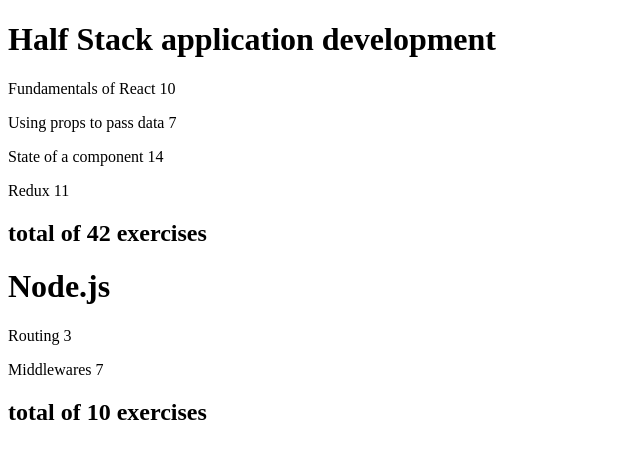
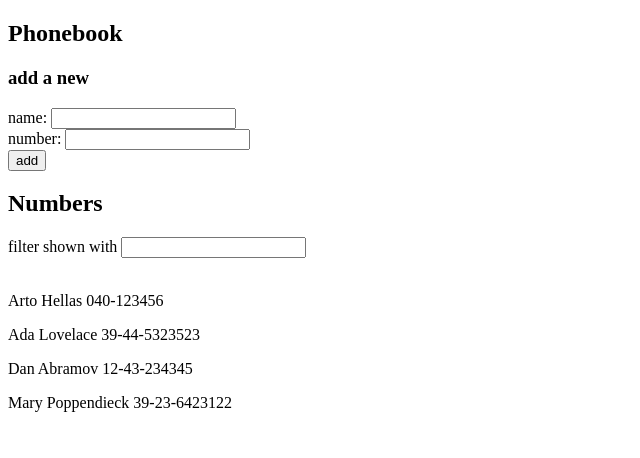
Before and after one commit to Liu-Hong-Wei/fullstackopen-exercises, a React (Vite) app in the folder P2/: page / in a window 1280 px wide. Shown: the top 458 px of the page, without its empty margins (0-640 px from the left). Built offline with nearby package versions, Linux system fonts and the light colour scheme.

Commit message:
part 2: Exercises 2.6.-2.10.

```diff
--- a/P2/src/App.jsx
+++ b/P2/src/App.jsx
@@ -1,57 +1,84 @@
-import Course from "./Course";
+// import Course from "./Course";
+
+// const App = () => {
+//   const courses = [
+//     {
+//       name: "Half Stack application development",
+//       id: 1,
+//       parts: [
+//         {
+//           name: "Fundamentals of React",
+//           exercises: 10,
+//           id: 1,
+//         },
+//         {
+//           name: "Using props to pass data",
+//           exercises: 7,
+//           id: 2,
+//         },
+//         {
+//           name: "State of a component",
+//           exercises: 14,
+//           id: 3,
+//         },
+//         {
+//           name: "Redux",
+//           exercises: 11,
+//           id: 4,
+//         },
+//       ],
+//     },
+//     {
+//       name: "Node.js",
+//       id: 2,
+//       parts: [
+//         {
+//           name: "Routing",
+//           exercises: 3,
+//           id: 1,
+//         },
+//         {
+//           name: "Middlewares",
+//           exercises: 7,
+//           id: 2,
+//         },
+//       ],
+//     },
+//   ];
+
+//   return (
+//     <>
+//       {courses.map((course) => (
+//         <Course key={course.id} course={course} />
+//       ))}
+//     </>
+//   );
+// };
+
+import { useState } from "react";
+import Persons from "./b/Persons";
+import Filter from "./b/Filter";
+import PersonsForm from "./b/PersonForm";
 
 const App = () => {
-  const courses = [
-    {
-      name: "Half Stack application development",
-      id: 1,
-      parts: [
-        {
-          name: "Fundamentals of React",
-          exercises: 10,
-          id: 1,
-        },
-        {
-          name: "Using props to pass data",
-          exercises: 7,
-          id: 2,
-        },
-        {
-          name: "State of a component",
-          exercises: 14,
-          id: 3,
-        },
-        {
-          name: "Redux",
-          exercises: 11,
-          id: 4,
-        },
-      ],
-    },
-    {
-      name: "Node.js",
-      id: 2,
-      parts: [
-        {
-          name: "Routing",
-          exercises: 3,
-          id: 1,
-        },
-        {
-          name: "Middlewares",
-          exercises: 7,
-          id: 2,
-        },
-      ],
-    },
-  ];
+  const [persons, setPersons] = useState([
+    { name: 'Arto Hellas', number: '040-123456', id: 1 },
+    { name: 'Ada Lovelace', number: '39-44-5323523', id: 2 },
+    { name: 'Dan Abramov', number: '12-43-234345', id: 3 },
+    { name: 'Mary Poppendieck', number: '39-23-6423122', id: 4 }
+  ])
+  const [filter, setFilter] = useState("");
 
   return (
-    <>
-      {courses.map((course) => (
-        <Course key={course.id} course={course} />
-      ))}
-    </>
+    <div>
+      <h2>Phonebook</h2>
+      <h3>add a new</h3>
+      <PersonsForm persons={persons} setPersons={setPersons} />
+      <h2>Numbers</h2>
+      <Filter filter={filter} setFilter={setFilter} />
+      <br />
+      <Persons filter={filter} persons={persons} />
+    </div>
   );
 };
 
--- /dev/null
+++ b/P2/src/b/Filter.jsx
@@ -0,0 +1,15 @@
+const Filter = ({ filter, setFilter}) => {
+    const handleFilterChange = (event) => {
+        event.preventDefault();
+        console.log(event.target.value);
+        setFilter(event.target.value);
+    };
+
+    return (
+        <div>
+            filter shown with <input value={filter} onChange={handleFilterChange} />
+        </div>
+    );
+};
+
+export default Filter;
--- /dev/null
+++ b/P2/src/b/PersonForm.jsx
@@ -0,0 +1,42 @@
+import { useState } from "react";
+
+const PersonsForm = ({ setPersons, persons }) => {
+  const [newName, setNewName] = useState("");
+  const [newNumber, setNewNumber] = useState("");
+    const handleNameChange = (event) => {
+        event.preventDefault();
+        console.log(event.target.value);
+        setNewName(event.target.value);
+    };
+
+    const handleNumberChange = (event) => {
+        event.preventDefault();
+        console.log(event.target.value);
+        setNewNumber(event.target.value);
+    };
+
+    const handleSubmit = (event) => {
+        event.preventDefault();
+        setPersons(persons.concat({ name: newName, number: newNumber }));
+        setNewName("");
+        setNewNumber("");
+    };
+
+    return (
+        <form>
+            <div>
+                name: <input value={newName} onChange={handleNameChange} />
+            </div>
+            <div>
+                number: <input value={newNumber} onChange={handleNumberChange} />
+            </div>
+            <div>
+                <button type="submit" onClick={handleSubmit}>
+                    add
+                </button>
+            </div>
+        </form>
+    )
+}
+
+export default PersonsForm
--- /dev/null
+++ b/P2/src/b/Persons.jsx
@@ -0,0 +1,19 @@
+const Persons = ({ persons, filter }) => {
+
+  const numbersToShow = (filter) => {
+    const t = persons.filter((person) =>
+      (person && person.name && person.name.toLowerCase().includes(filter)) || (person && person.number && person.number.includes(filter))
+    )
+    return filter ? t : persons;
+  };
+    return (
+        <>
+            {numbersToShow(filter).map((person) => ( // Add check for persons array
+                <p key={person.name}>
+                    {person.name} {person.number}
+                </p>))}
+        </>
+    )
+}
+
+export default Persons
```
